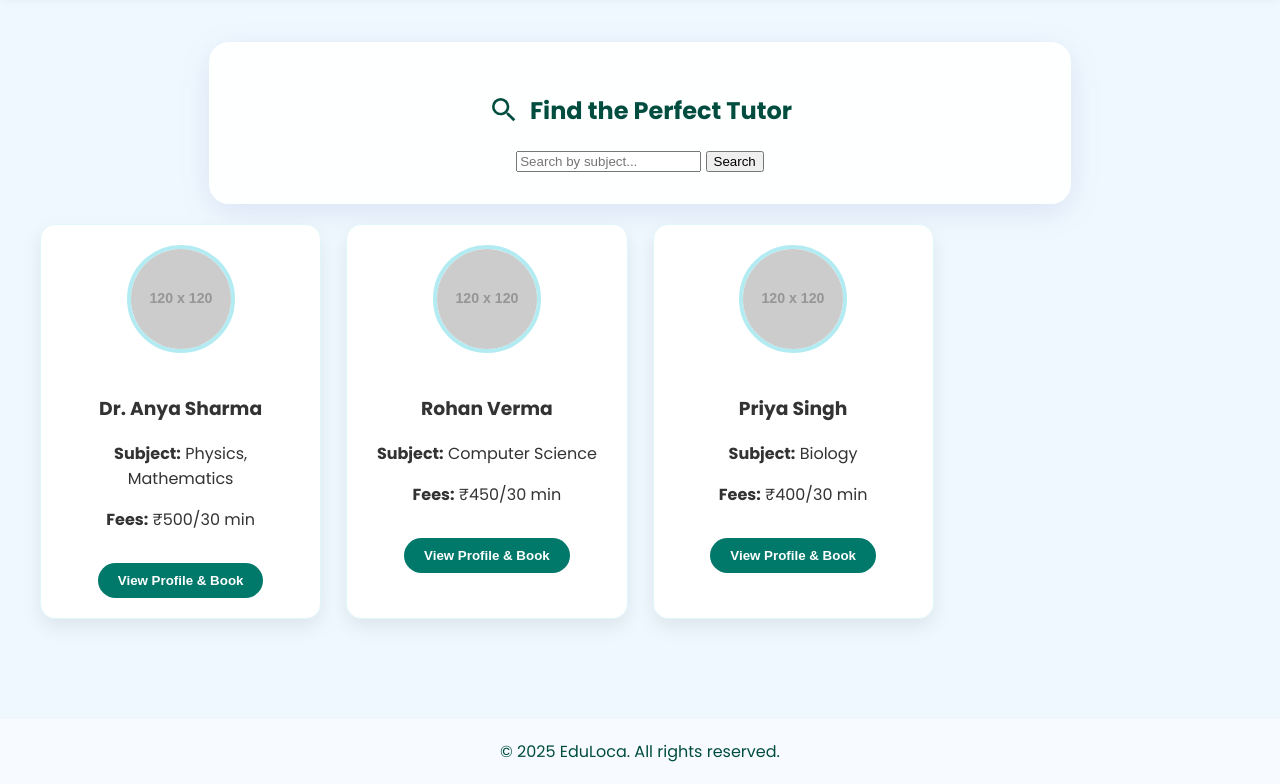
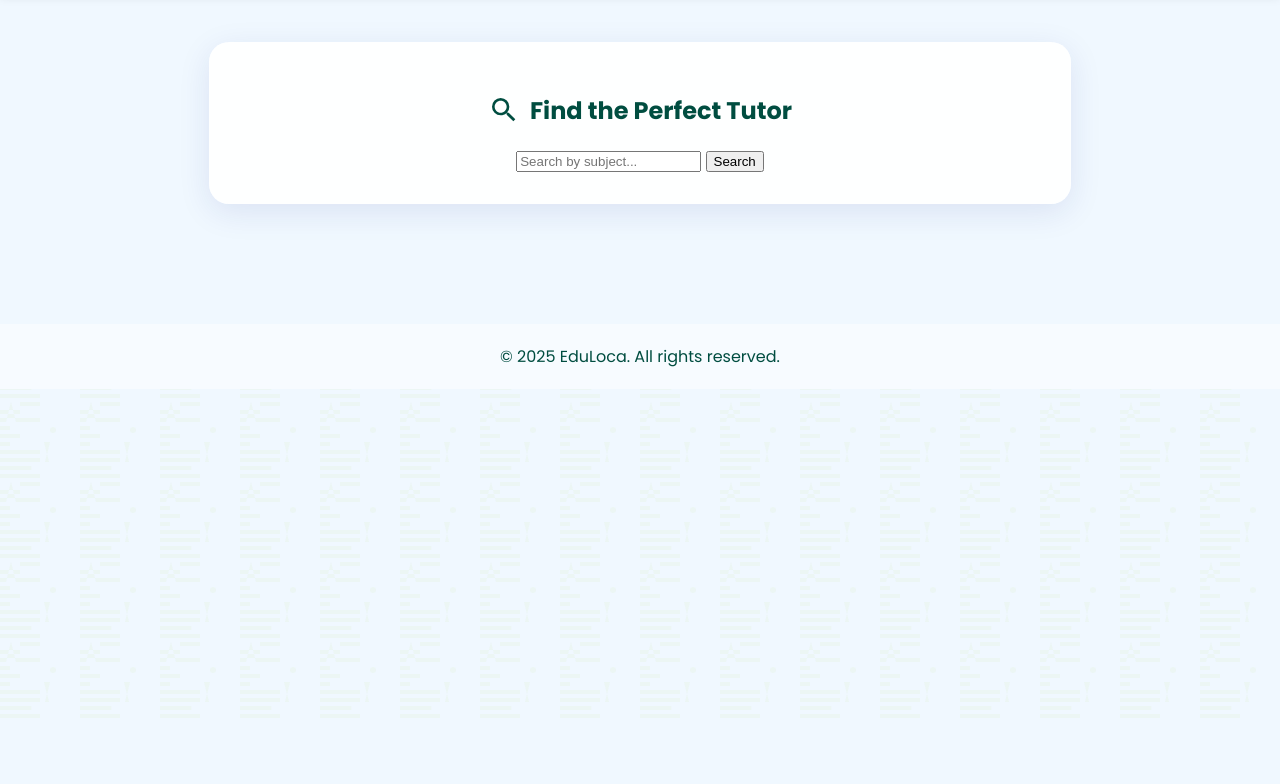
Before and after one commit to ChSaiPranav2904/edulocaez, a plain HTML site: page find-tutor.html in a window 1280 px wide. Shown: the part 78-862 px from the top of the page. After the commit the page ends 800 px from the top, so only its background shows below. Drawn offline with Linux system fonts and the light colour scheme; placeholder pictures from the web are drawn by us.

Commit message:
Update find-tutor.html

```diff
--- a/find-tutor.html
+++ b/find-tutor.html
@@ -423,11 +423,6 @@
 
     // --- INITIALIZATION ---
     window.addEventListener('load', () => {
-      const dummyTutors = [
-          { name: "Dr. Anya Sharma", email: "anya.s@example.com", subject: "Physics, Mathematics", qualifications: "Ph.D. in Physics", fees: "500", photo: "https://placehold.co/120x120/00796b/FFFFFF?text=AS" },
-          { name: "Rohan Verma", email: "rohan.v@example.com", subject: "Computer Science", qualifications: "M.Tech in CS", fees: "450", photo: "https://placehold.co/120x120/ffc107/333333?text=RV" },
-          { name: "Priya Singh", email: "priya.s@example.com", subject: "Biology", qualifications: "M.Sc. in Biotechnology", fees: "400", photo: "https://placehold.co/120x120/4caf50/FFFFFF?text=PS" }
-      ];
 
       if (!localStorage.getItem('approvedTutors')) {
           localStorage.setItem('approvedTutors', JSON.stringify(dummyTutors));
```
